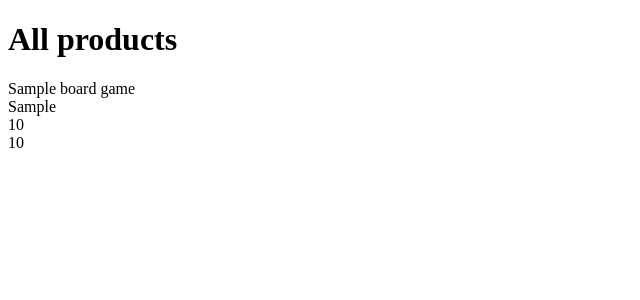
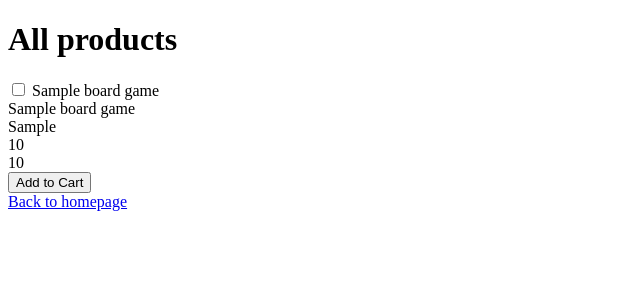
Before and after one commit to przemmmm/SpringPracticeProject_BoardGames, a Spring app: template src/main/resources/templates/all-boardgames.html in a window 1280 px wide. Shown: the top 300 px of the page, without its empty margins (0-640 px from the left). Run offline with Thymeleaf, Linux system fonts and the light colour scheme; the template is opened without the code that fills it: most values are stand-ins (such as "Sample title", 1, 10 or a date in 2020); data that the repository does not hold is empty.

Commit message:
Commit 5- Cart added

```diff
--- a/src/main/java/com/example/springpracticeproject_boardgames/controller/BoardGameController.java
+++ b/src/main/java/com/example/springpracticeproject_boardgames/controller/BoardGameController.java
@@ -43,4 +43,8 @@ public class BoardGameController {
         return "all-boardgames.html";
     }
 
+    @GetMapping("/cart")
+    public String getCart() {
+        return "cart.html";
+    }
 }
--- a/src/main/resources/templates/all-boardgames.html
+++ b/src/main/resources/templates/all-boardgames.html
@@ -6,11 +6,19 @@
 </head>
 <body>
 <h1>All products</h1>
+<form action="/add-to-cart" method="post">
 <div th:each="boardGame:${boardGames}">
+    <div>
+        <input type="checkbox" name="selectedItems" th:value="${boardGame.id}"/>
+        <span th:text="${boardGame.title}"></span>
+    </div>
   <div th:text="${boardGame.title}"></div>
   <div th:text="${boardGame.gameType}"></div>
   <div th:text="${boardGame.price}"></div>
   <div th:text="${boardGame.quantity}"></div>
   </div>
+    <button type="submit">Add to Cart</button>
+</form>
+<a href="/home" >Back to homepage</a>
 </body>
 </html>
```
Also changed, not shown: src/main/resources/templates/cart.html (added, +11 -0 lines), src/main/resources/templates/index.html (+10 -2 lines).
